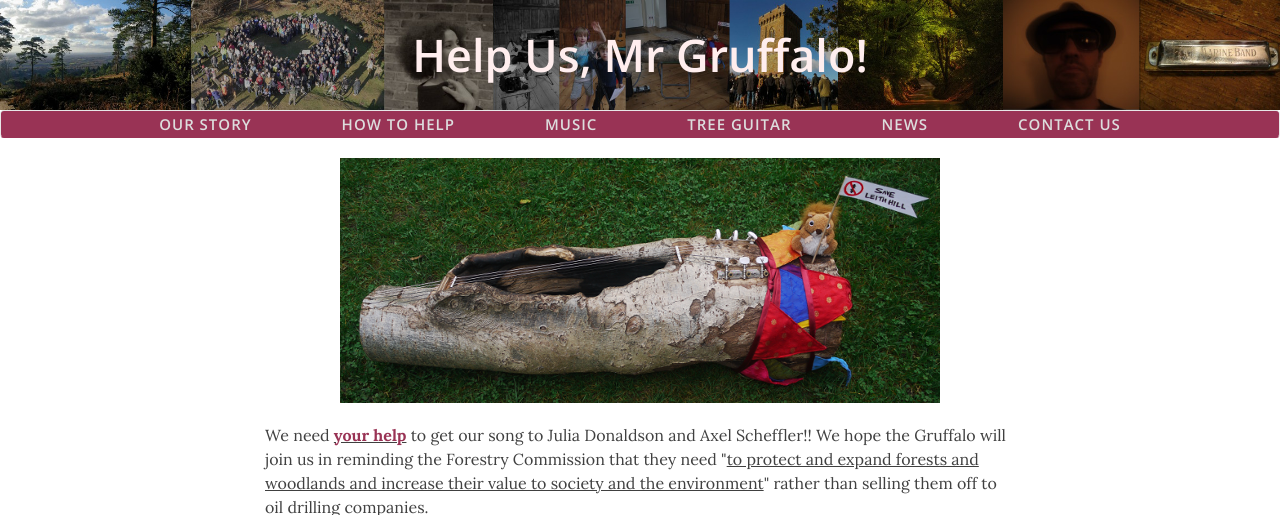
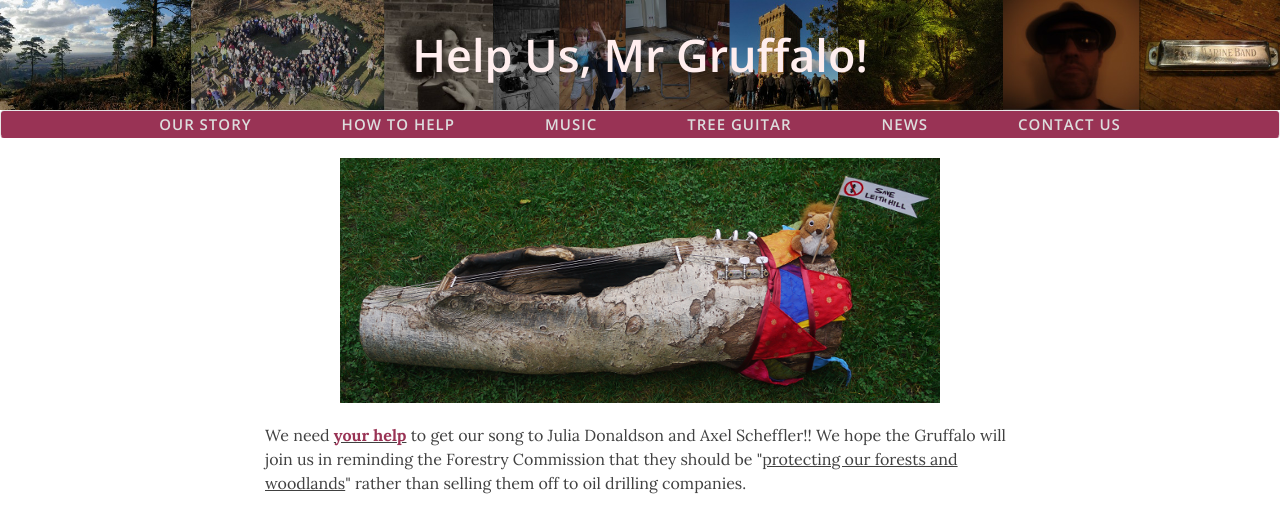
Before and after one commit to voiceforleithhill/leithhillblues.co.uk, a Jekyll site: the page built from index.html, in a window 1280 px wide, cut to the strip 0-515 px from the top of the page. Built offline with Jekyll 4.4.1, drawn with Linux system fonts in a browser that asks for light colours; nearby versions of some CDN libraries; the list of posts is cut into pages by our own code.

Commit message:
Content updates

```diff
--- a/index.html
+++ b/index.html
@@ -4,7 +4,7 @@ layout: page
 
 <img src="{{ site.baseurl }}/img/tree-guitar.png" alt="Tree guitar">
 
-<p>We need <a href="{{ site.baseurl }}/how-to-help"><strong>your help</strong></a> to get our song to Julia Donaldson and Axel Scheffler!! We hope the Gruffalo will join us in reminding the Forestry Commission that they need "<a href="https://www.forestry.gov.uk/forestry/infd-6val65" target="_blank">to protect and expand forests and woodlands and increase their value to society and the environment</a>" rather than selling them off to oil drilling companies.
+<p>We need <a href="{{ site.baseurl }}/how-to-help"><strong>your help</strong></a> to get our song to Julia Donaldson and Axel Scheffler!! We hope the Gruffalo will join us in reminding the Forestry Commission that they should be "<a href="https://www.forestry.gov.uk/forestry/infd-6val65" target="_blank">protecting our forests and woodlands</a>" rather than selling them off to oil drilling companies.
 
 <br><br>
 
```
